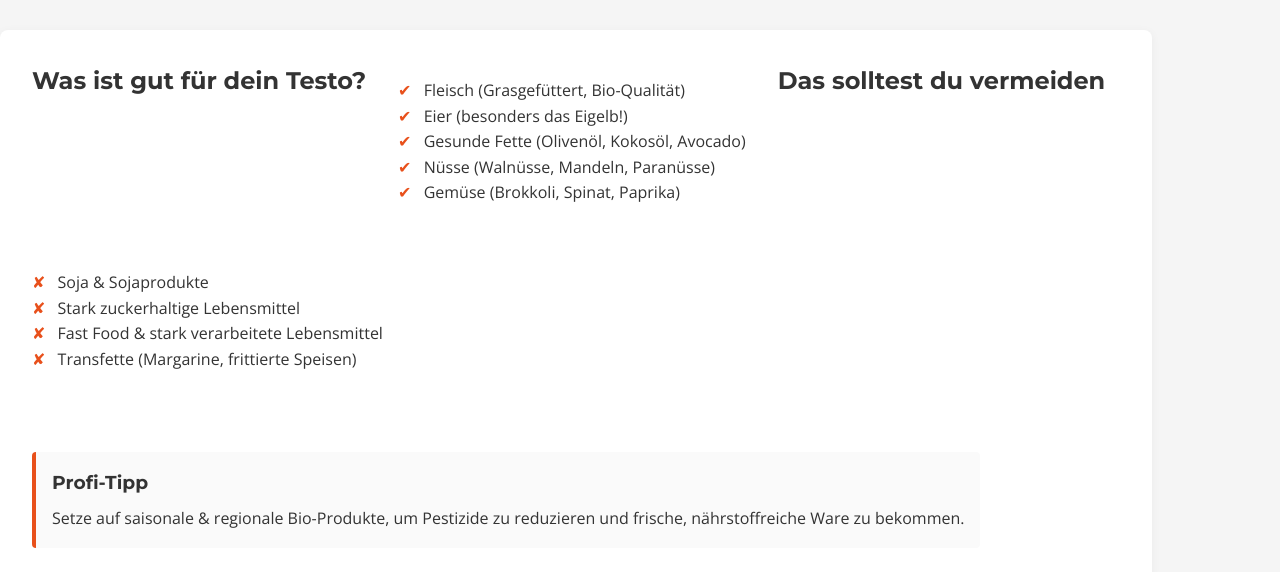
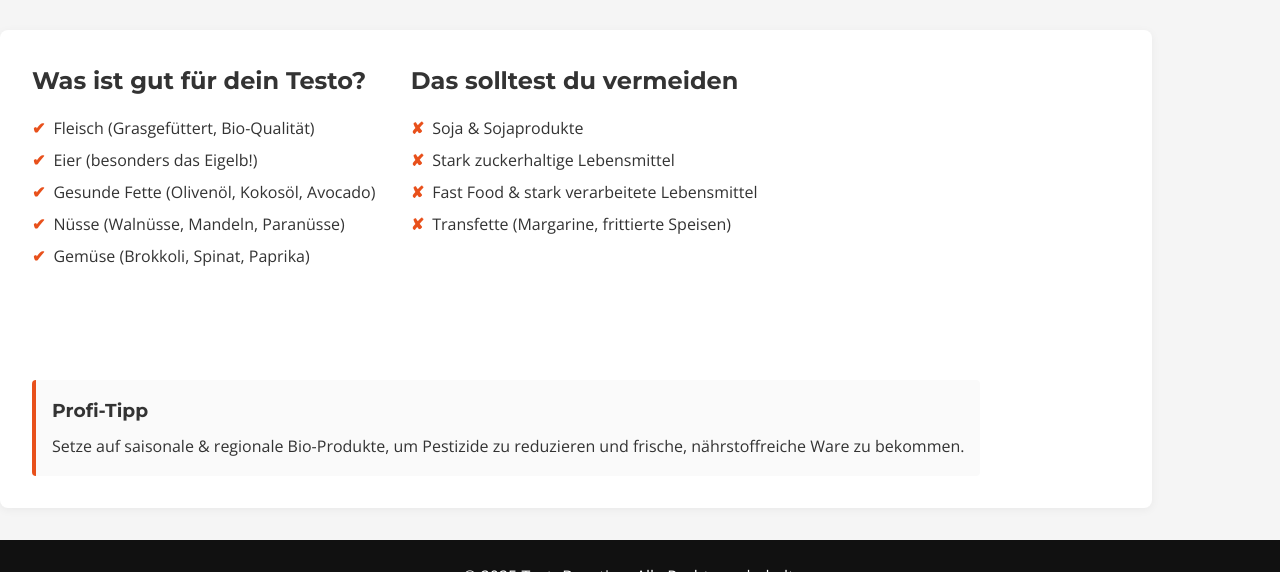
Before and after one commit to MaxeLBerger/TestoMax, a website: page public/lebensmittel.html in a window 1280 px wide. Shown: the part 702-1274 px from the top of the page. Drawn offline with nearby package versions, Linux system fonts and the light colour scheme.

Commit message:
fix: Korrigiere verschobene Listen-Layout mit Grid-System

```diff
--- a/public/css/style.css
+++ b/public/css/style.css
@@ -228,21 +228,49 @@ a:hover {
   border-radius: 8px;
   box-shadow: 0 2px 10px rgba(0, 0, 0, 0.05);
 }
+
+/* Zwei-Spalten-Layout für Listen-Bereiche (lebensmittel.html etc.) */
+.lists-container {
+  display: grid;
+  grid-template-columns: 1fr 1fr;
+  gap: 2rem;
+  margin-bottom: 2rem;
+}
+.lists-container .list-column {
+  min-width: 0;
+}
+@media (max-width: 768px) {
+  .lists-container {
+    grid-template-columns: 1fr;
+  }
+}
+
 .checklist,
 .warning-list {
   list-style: none;
   margin: 1rem 0;
   padding: 0;
 }
+.checklist li,
+.warning-list li {
+  display: flex;
+  align-items: flex-start;
+  margin-bottom: 0.5rem;
+  line-height: 1.5;
+}
 .checklist li::before {
-  content: "✔ ";
+  content: "✔";
   color: var(--primary-color);
   margin-right: 0.5rem;
+  flex-shrink: 0;
+  font-weight: bold;
 }
 .warning-list li::before {
-  content: "✘ ";
+  content: "✘";
   color: var(--primary-color);
   margin-right: 0.5rem;
+  flex-shrink: 0;
+  font-weight: bold;
 }
 
 /* INFO-BOX */
--- a/public/lebensmittel.html
+++ b/public/lebensmittel.html
@@ -51,22 +51,27 @@
   <!-- MAIN CONTENT -->
   <main id="main-content">
     <section class="container content-section">
-      <h2 data-aos="fade-right">Was ist gut für dein Testo?</h2>
-      <ul class="checklist" data-aos="fade-up">
+      <div class="lists-container">
+        <div class="list-column" data-aos="fade-right">
+          <h2>Was ist gut für dein Testo?</h2>
+          <ul class="checklist">
             <li>Fleisch (Grasgefüttert, Bio-Qualität)</li>
             <li>Eier (besonders das Eigelb!)</li>
             <li>Gesunde Fette (Olivenöl, Kokosöl, Avocado)</li>
             <li>Nüsse (Walnüsse, Mandeln, Paranüsse)</li>
             <li>Gemüse (Brokkoli, Spinat, Paprika)</li>
           </ul>
-
-      <h2 data-aos="fade-right">Das solltest du vermeiden</h2>
-      <ul class="warning-list" data-aos="fade-up">
+        </div>
+        <div class="list-column" data-aos="fade-left">
+          <h2>Das solltest du vermeiden</h2>
+          <ul class="warning-list">
             <li>Soja & Sojaprodukte</li>
             <li>Stark zuckerhaltige Lebensmittel</li>
             <li>Fast Food & stark verarbeitete Lebensmittel</li>
             <li>Transfette (Margarine, frittierte Speisen)</li>
           </ul>
+        </div>
+      </div>
 
       <div class="info-box" data-aos="zoom-in">
         <h3>Profi-Tipp</h3>
```
Also changed, not shown: public/unterhosen.html (+6 -5 lines), public/verpackungen.html (+6 -5 lines). Lines whose indentation alone changed are shown as unchanged.
